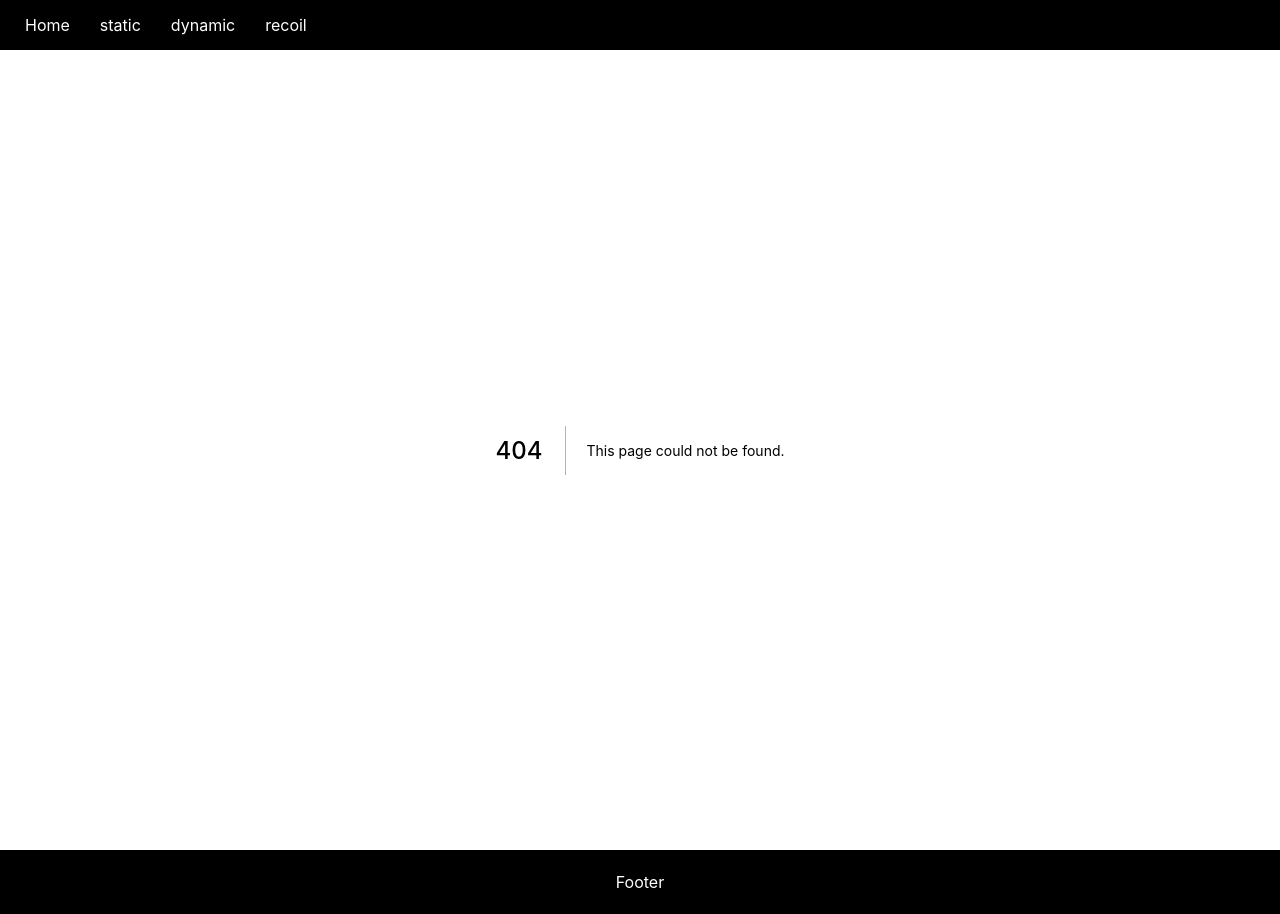
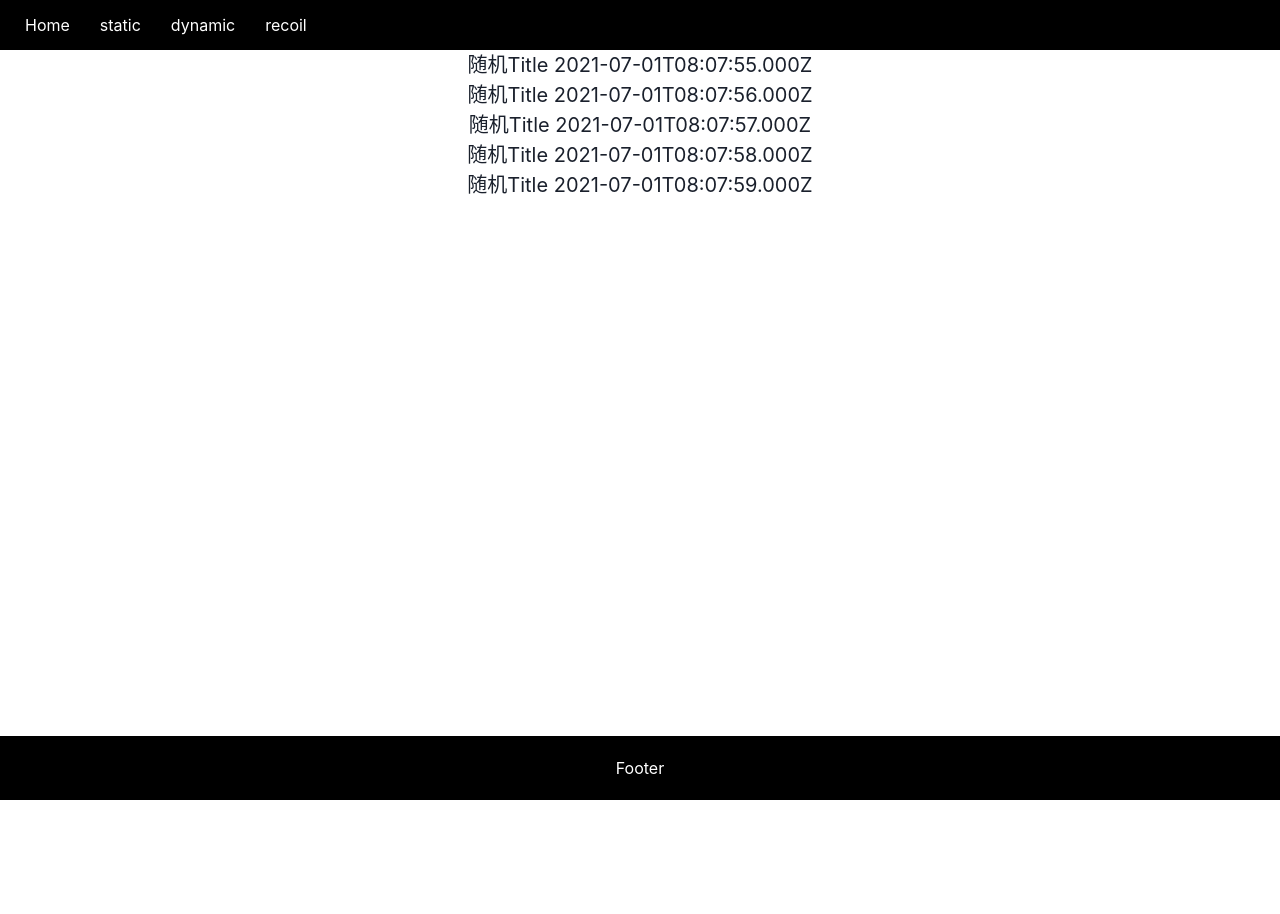
Before and after one commit to nshen/my-react-starter-2021, a Next.js app: page /examples/dynamic-immer in a window 1280 px wide. Before the commit this address had no page. After the commit the page ends 800 px from the top, so only its background shows below. Built offline with nearby package versions, Linux system fonts and the light colour scheme.

Commit message:
🚀 v0.1.6
增加了 immer 状态管理库，以及示例。

```diff
--- a/package.json
+++ b/package.json
@@ -1,6 +1,6 @@
 {
   "name": "my-react-starter-2021",
-  "version": "0.1.5",
+  "version": "0.1.6",
   "description": "Next.js + Chakra-ui + Recoil + axios-hooks",
   "scripts": {
     "dev": "next dev",
@@ -17,6 +17,7 @@
     "axios": "^0.21.1",
     "axios-hooks": "^2.6.3",
     "framer-motion": "^4",
+    "immer": "^9.0.5",
     "next": "11.0.1",
     "react": "17.0.2",
     "react-dom": "17.0.2",
--- /dev/null
+++ b/pages/examples/dynamic-immer.tsx
@@ -0,0 +1,45 @@
+import produce from "immer";
+import React, { useEffect, useState } from "react";
+import ArticleList from "../../components/ArticleList";
+
+type ArticleType = { title: string };
+const DynamicDemo = () => {
+  const [articles, setArticles] = useState<ArticleType[]>([]);
+  useEffect(() => {
+    const timer = setInterval(() => {
+      // Immer 用法
+      // setArticles((articles) => {
+      //   return produce(articles, (draft) => {
+      //     draft.push({ title: `随机Title ${new Date().toISOString()}` });
+      //   });
+      // });
+
+      // immer 简写
+      setArticles(
+        produce((draft) => {
+          draft.push({ title: `随机Title ${new Date().toISOString()}` });
+        })
+      );
+
+      // 一次性设置重置
+      //   setArticles([
+      //     { title: "动态加载数据" },
+      //     { title: "test 22222222222" },
+      //     { title: "test 333" },
+      //   ]);
+
+      return () => {
+        clearInterval(timer);
+      };
+    }, 1000);
+  }, []);
+  return articles.length > 0 ? (
+    <div>
+      <ArticleList articles={articles} />
+    </div>
+  ) : (
+    <div>loading</div>
+  );
+};
+
+export default DynamicDemo;
```
Also changed, not shown: pages/examples/dynamic-useState.tsx (deleted, +0 -28 lines), 1 other file (tests, documents, lock files or other folders).
